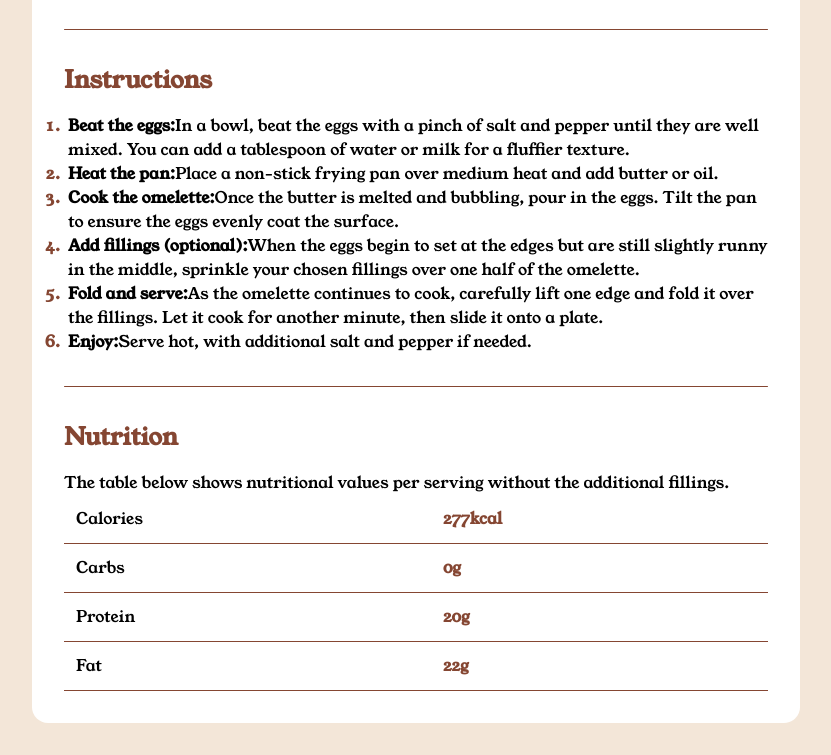
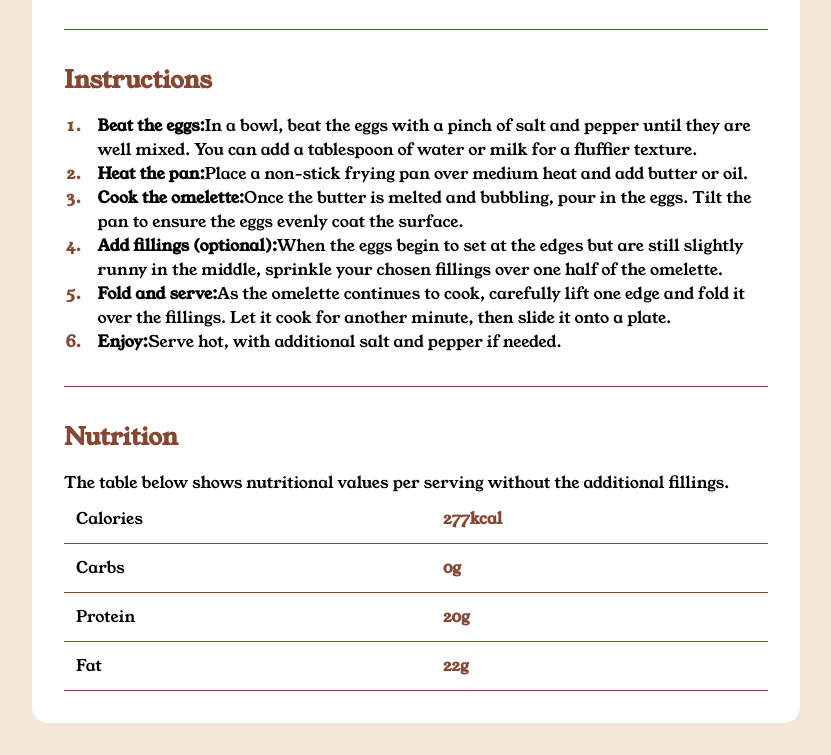
Before and after one commit to ChanduTelaga/recipe-page-main, a plain HTML site: page index.html in a window 1280 px wide. Shown: the part 985-1740 px from the top of the page, without its empty margins (224-1055 px from the left). Drawn offline with Linux system fonts and the light colour scheme.

Commit message:
Made changes in the instructions section regarding the spacing between list marker and the text after it

```diff
--- a/style.css
+++ b/style.css
@@ -4,9 +4,10 @@
   box-sizing: border-box;
 }
 
-html, body {
-    height: 100%;
-    font-family: "Young Serif", serif, "Times New Roman", Georgia;
+html,
+body {
+  height: 100%;
+  font-family: "Young Serif", serif, "Times New Roman", Georgia;
 }
 
 :root {
@@ -25,7 +26,6 @@ body {
   margin: 0;
   line-height: 1.5;
   background-color: var(--Stone-100);
-
 
   display: flex;
   flex-direction: column;
@@ -58,8 +58,6 @@ main {
   align-items: flex-start;
   gap: clamp(1rem, 1.5rem, 2rem);
 }
-
-
 
 .image img {
   width: 100%;
@@ -99,31 +97,30 @@ main {
   list-style-position: inside;
 }
 
-
 .ingredients {
-
 }
 
 .ingredients ul li {
   list-style-position: inside;
 }
 
-.instructions {
+.instructions ol{
+  padding-left: 1.3rem;
 
 }
 
-.instructions  ol li{
-  list-style-position:  outside;
-  padding-left: .25rem;
+.instructions ol li {
+  list-style-position: outside;
+  padding-left: 0.8rem;
   align-self: center;
 }
 
 .instructions ol li::marker {
   color: var(--Brown-800);
-  margin-right: .5rem;
+  margin-right: 0.5rem;
   font-weight: 600;
+  padding-right: 0.5rem;
 }
-
 
 .nutrition {
   text-align: center;
@@ -134,7 +131,8 @@ main {
   border-collapse: collapse;
 }
 
-.nutrition table th, td {
+.nutrition table th,
+td {
   padding: 0.75rem;
   text-align: left;
   border-bottom: 1px solid var(--Brown-800);
@@ -146,7 +144,6 @@ main {
   font-style: "Outfit", sans-serif;
 }
 
-
 hr {
   border: none;
   width: 100%;
@@ -156,13 +153,11 @@ hr {
   margin: 0.5rem 0;
 }
 
-
 :focus-visible {
-  outline: 3px solid rgba(74,144,226,0.25);
+  outline: 3px solid rgba(74, 144, 226, 0.25);
   outline-offset: 3px;
   border-radius: 6px;
 }
-
 
 .attribution {
   font-size: 11px;
```
